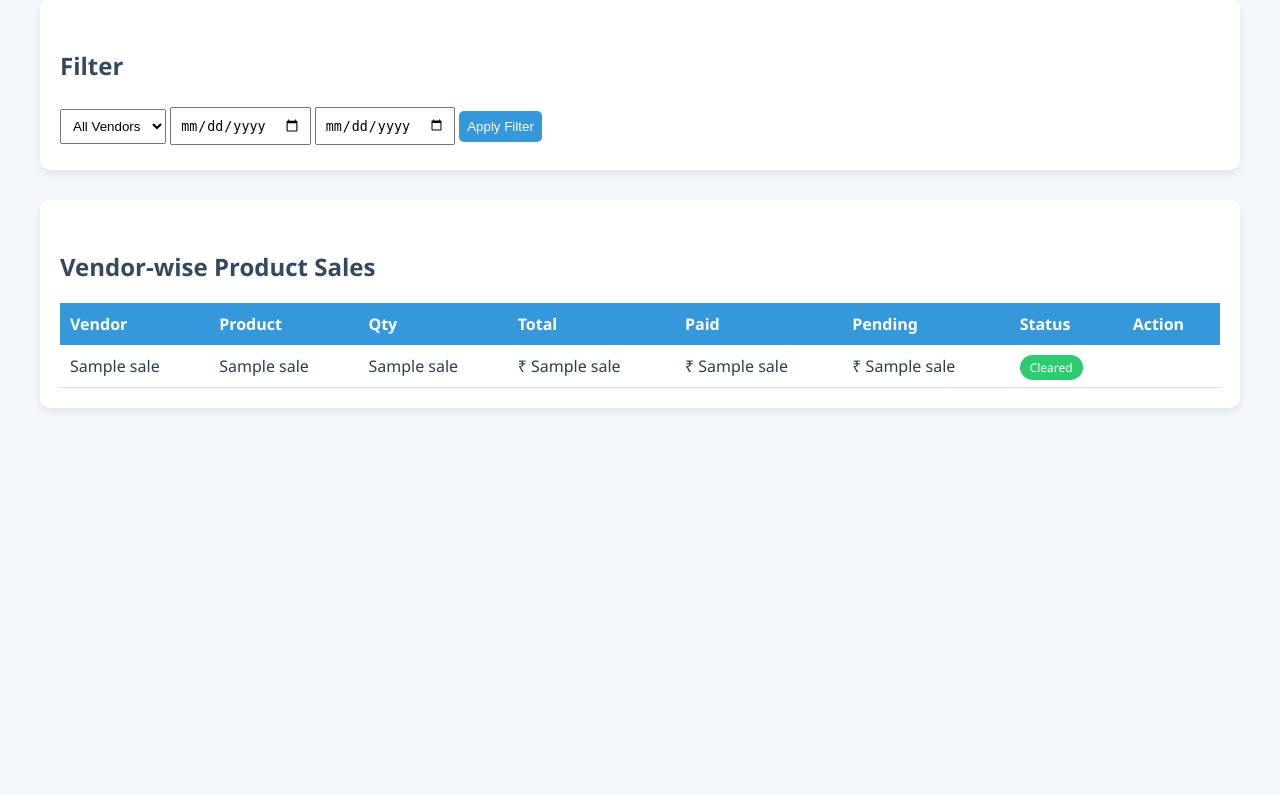
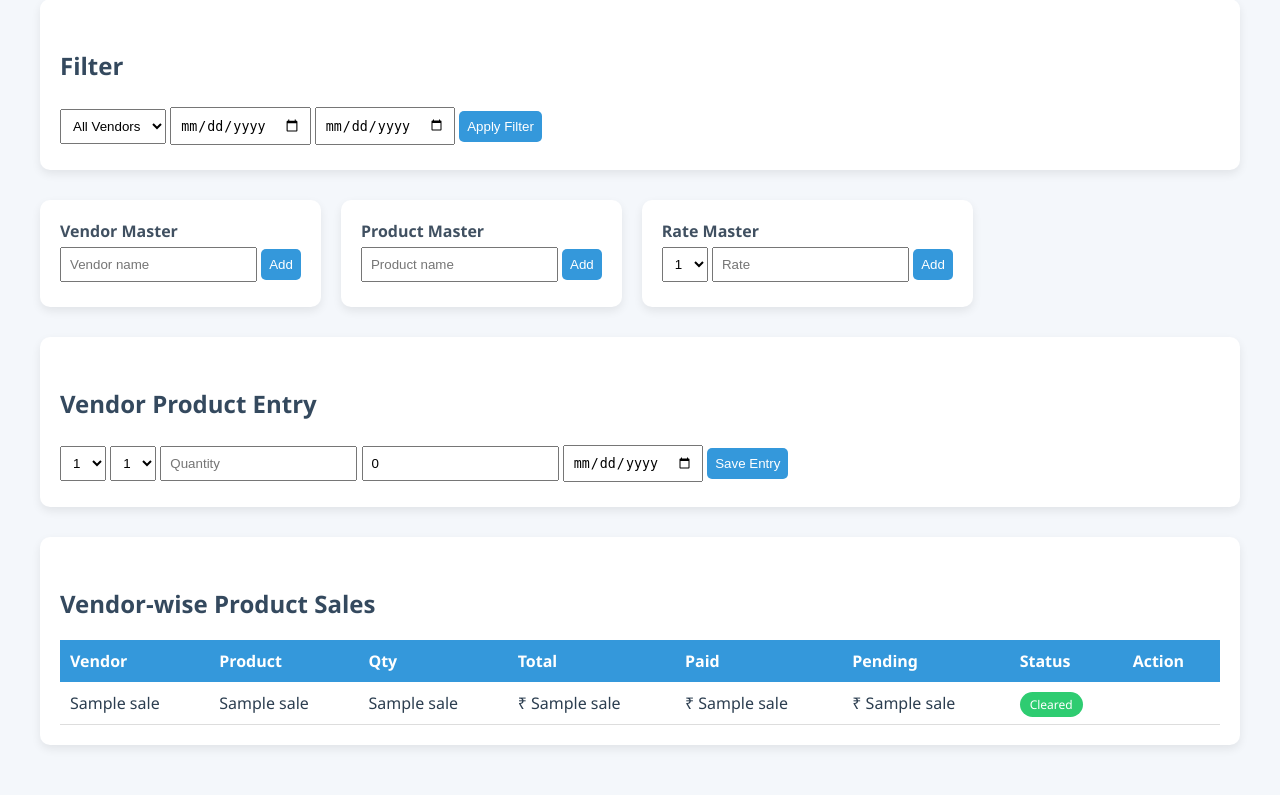
Before and after one commit to Trupti4004/prince-icecream-software, a Flask app: template templates/index.html in a window 1280 px wide. Shown: the part 248-1043 px from the top of the page. Before the commit the page ends 658 px from the top, so only its background shows below. Run offline with Flask 3, Linux system fonts and the light colour scheme; the template is opened without the code that fills it: most values are stand-ins (such as "Sample title", 1, 10 or a date in 2020); some libraries are stand-ins or nearby versions.

Commit message:
index.html

```diff
--- a/templates/index.html
+++ b/templates/index.html
@@ -12,7 +12,7 @@
         <a href="/logout" class="logout">Logout</a>
     </h1>
 
-    <!-- DASHBOARD CARDS -->
+    <!-- ================= DASHBOARD CARDS ================= -->
     <div class="cards">
         <div class="card blue">
             <h3>Total Amount</h3>
@@ -30,7 +30,7 @@
         </div>
     </div>
 
-    <!-- FILTER -->
+    <!-- ================= FILTER ================= -->
     <div class="section">
         <h2>Filter</h2>
         <form method="get">
@@ -48,7 +48,68 @@
         </form>
     </div>
 
-    <!-- SALES TABLE -->
+    <!-- ================= MASTERS ================= -->
+    <div class="cards">
+
+        <!-- Vendor Master -->
+        <div class="card">
+            <h3>Vendor Master</h3>
+            <form method="post">
+                <input name="new_vendor" placeholder="Vendor name" required>
+                <button>Add</button>
+            </form>
+        </div>
+
+        <!-- Product Master -->
+        <div class="card">
+            <h3>Product Master</h3>
+            <form method="post">
+                <input name="new_product" placeholder="Product name" required>
+                <button>Add</button>
+            </form>
+        </div>
+
+        <!-- Rate Master -->
+        <div class="card">
+            <h3>Rate Master</h3>
+            <form method="post">
+                <select name="rate_product">
+                    {% for p in products %}
+                    <option>{{ p[0] }}</option>
+                    {% endfor %}
+                </select>
+                <input name="rate" placeholder="Rate" required>
+                <button>Add</button>
+            </form>
+        </div>
+
+    </div>
+
+    <!-- ================= PURCHASE ENTRY ================= -->
+    <div class="section">
+        <h2>Vendor Product Entry</h2>
+        <form method="post">
+            <select name="vendor" required>
+                {% for v in vendors %}
+                <option>{{ v[0] }}</option>
+                {% endfor %}
+            </select>
+
+            <select name="product" required>
+                {% for p in products %}
+                <option>{{ p[0] }}</option>
+                {% endfor %}
+            </select>
+
+            <input name="quantity" placeholder="Quantity" required>
+            <input name="paid" placeholder="Paid Amount" value="0">
+            <input type="date" name="date" required>
+
+            <button type="submit">Save Entry</button>
+        </form>
+    </div>
+
+    <!-- ================= SALES TABLE ================= -->
     <div class="section">
         <h2>Vendor-wise Product Sales</h2>
 
```
